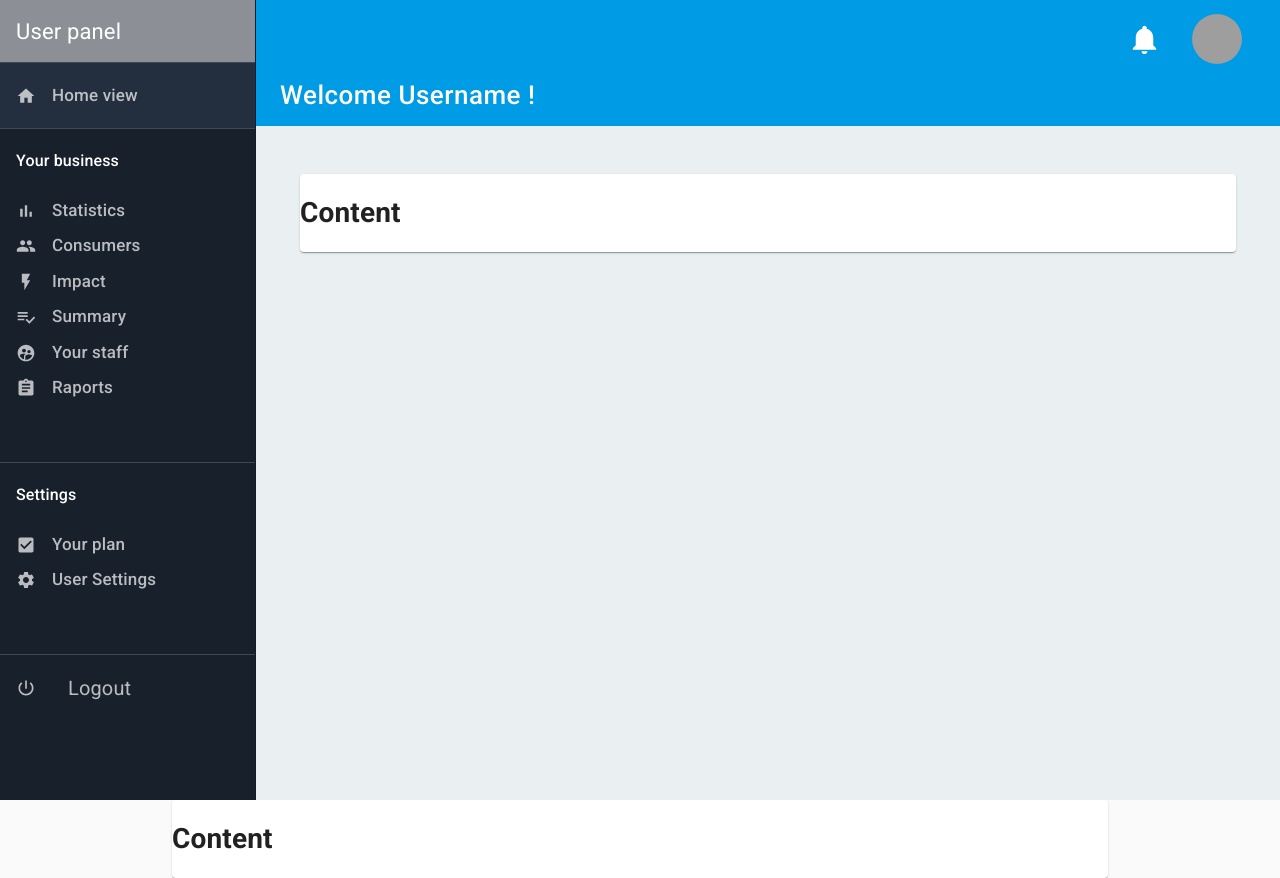
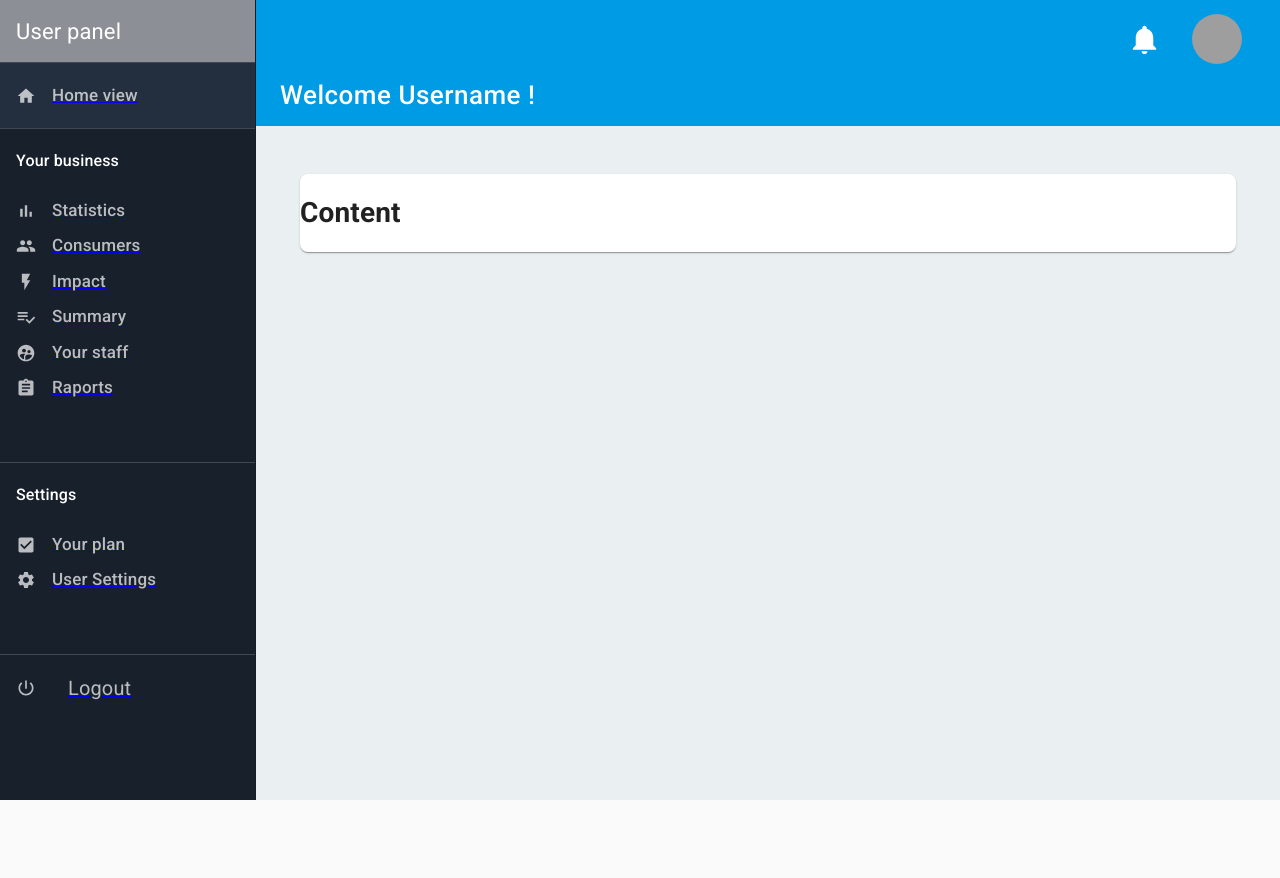
Before and after one commit to urbrob/pekao, a React (Create React App) app in the folder app/: page /user in a window 1280 px wide. After the commit the page ends 800 px from the top, so only its background shows below. Built offline with nearby package versions, Linux system fonts and the light colour scheme; grey boxes are pictures that could not be loaded.

Commit message:
add logout mechanic

```diff
--- a/app/src/App.js
+++ b/app/src/App.js
@@ -7,11 +7,12 @@ import {
 } from "react-router-dom";
 import Home from "./pages/Home"
 import NotFound from "./pages/404"
-import Login from "./pages/Login"
-import Register from "./pages/Register"
+import Login from "./pages/Authorization/Login"
+import Register from "./pages/Authorization/Register"
 import ApolloClient from "apollo-boost";
 import { ApolloProvider } from "react-apollo";
-import MainUserPanel from "./pages/MainUserPanel";
+import MainUserPanel from "./pages/UserPanel/MainUserPanel";
+import Logout from "./pages/Authorization/Logout";
 
 
 export const client = new ApolloClient({
@@ -32,6 +33,7 @@ function App() {
                         <Route exact path="/login" component={Login}/>
                         <Route exact path="/register" component={Register}/>
                         <Route exact path="/404" component={NotFound} />
+                        <Route exact path="/logout" component={Logout} />
                         <Redirect to="/404" />
                     </Switch>
                 </Router>
@@ -43,6 +45,7 @@ function App() {
                         <Route exact path="/login" component={Login}/>
                         <Route exact path="/register" component={Register}/>
                         <Route exact path="/404" component={NotFound} />
+                        <Route exact path="/logout" component={Logout} />
                         <Redirect to="/404" />
                     </Switch>
                 </Router>
--- a/app/src/Components/UserPanel/Navigator.js
+++ b/app/src/Components/UserPanel/Navigator.js
@@ -1,7 +1,7 @@
 import React from 'react';
 import PropTypes from 'prop-types';
 import clsx from 'clsx';
-import { withStyles } from '@material-ui/core/styles';
+import {withStyles} from '@material-ui/core/styles';
 import Divider from '@material-ui/core/Divider';
 import Drawer from '@material-ui/core/Drawer';
 import List from '@material-ui/core/List';
@@ -18,25 +18,26 @@ import Assignment from '@material-ui/icons/Assignment';
 import PlaylistAddCheck from '@material-ui/icons/PlaylistAddCheck';
 import FlashOn from '@material-ui/icons/FlashOn';
 import SupervisedUserCircle from '@material-ui/icons/SupervisedUserCircle';
+import {Link} from 'react-router-dom';
 
 const categories = [
     {
         id: 'Your business',
         children: [
-            { id: 'Statistics', icon: <BarChart />},
-            { id: 'Consumers', icon: <PeopleIcon /> },
-            { id: 'Impact', icon: <FlashOn /> },
-            { id: 'Summary', icon: <PlaylistAddCheck /> },
-            { id: 'Your staff', icon: <SupervisedUserCircle /> },
-            { id: 'Raports', icon: <Assignment /> },
+            {id: 'Statistics', icon: <BarChart/>, link: '/UserPanel/Statistics'},
+            {id: 'Consumers', icon: <PeopleIcon/>, link: '/UserPanel/Consumers'},
+            {id: 'Impact', icon: <FlashOn/>, link: '/UserPanel/Impact'},
+            {id: 'Summary', icon: <PlaylistAddCheck/>, link: '/UserPanel/Summary'},
+            {id: 'Your staff', icon: <SupervisedUserCircle/>, link: '/UserPanel/Staff'},
+            {id: 'Raports', icon: <Assignment/>, link: '/UserPanel/Raports'},
 
         ],
     },
     {
         id: 'Settings',
         children: [
-            { id: 'Your plan', icon: <CheckBoxIcon /> },
-            { id: 'User Settings', icon: <SettingsIcon /> },
+            {id: 'Your plan', icon: <CheckBoxIcon/>, link: '/UserPanel/Plan'},
+            {id: 'User Settings', icon: <SettingsIcon/>, link: '/UserPanel/Settings'},
         ],
     },
 ];
@@ -101,7 +102,7 @@ const styles = theme => ({
 });
 
 function Navigator(props) {
-    const { classes, ...other } = props;
+    const {classes, ...other} = props;
 
     return (
         <Drawer variant="permanent" {...other}>
@@ -109,9 +110,10 @@ function Navigator(props) {
                 <ListItem className={clsx(classes.firebase, classes.item, classes.itemCategory)}>
                     User panel
                 </ListItem>
+                <Link to={'/user'}>
                 <ListItem className={clsx(classes.item, classes.itemCategory)}>
                     <ListItemIcon className={classes.itemIcon}>
-                        <HomeIcon />
+                        <HomeIcon/>
                     </ListItemIcon>
                     <ListItemText
                         classes={{
@@ -121,7 +123,8 @@ function Navigator(props) {
                         Home view
                     </ListItemText>
                 </ListItem>
-                {categories.map(({ id, children }) => (
+                </Link>
+                {categories.map(({id, children}) => (
                     <React.Fragment key={id}>
                         <ListItem className={classes.categoryHeader}>
                             <ListItemText
@@ -132,7 +135,8 @@ function Navigator(props) {
                                 {id}
                             </ListItemText>
                         </ListItem>
-                        {children.map(({ id: childId, icon, active }) => (
+                        {children.map(({id: childId, icon, active, link}) => (
+                            <Link to={link}>
                                 <ListItem
                                     key={childId}
                                     button
@@ -147,18 +151,21 @@ function Navigator(props) {
                                         {childId}
                                     </ListItemText>
                                 </ListItem>
+                            </Link>
                         ))}
-                        <Divider className={classes.divider} />
+                        <Divider className={classes.divider}/>
                     </React.Fragment>
                 ))}
-                <ListItem className={classes.itemLogout} >
+                <Link to={'/logout'}>
+                <ListItem className={classes.itemLogout}>
                     <ListItemIcon className={classes.itemIcon}>
                         <PowerSettingsNewIcon fontSize="large"/>
                     </ListItemIcon>
-                    <ListItem >
+                    <ListItem>
                         Logout
                     </ListItem>
                 </ListItem>
+                </Link>
 
             </List>
         </Drawer>
--- a/app/src/Components/UserPanel/UserPanel.js
+++ b/app/src/Components/UserPanel/UserPanel.js
@@ -6,7 +6,8 @@ import CssBaseline from '@material-ui/core/CssBaseline';
 import Hidden from '@material-ui/core/Hidden';
 import Navigator from './Navigator';
 import Header from './Header';
-import Content from "./MainContent";
+import MainContent from "./MainContent";
+
 
 let theme = createMuiTheme({
     typography: {
@@ -176,7 +177,7 @@ class UserPanel extends React.Component {
                     <div className={classes.appContent}>
                         <Header onDrawerToggle={this.handleDrawerToggle} />
                         <main className={classes.mainContent}>
-                            <Content/>
+                            <MainContent/>
                         </main>
                     </div>
                 </div>
--- /dev/null
+++ b/app/src/pages/Authorization/Logout.js
@@ -0,0 +1,20 @@
+import React, { Component } from "react";
+import { Redirect } from "react-router-dom";
+
+export default class Logout extends Component {
+    componentDidMount(){
+        localStorage.removeItem('token');
+    }
+    render() {
+        return(
+            <React.Fragment>
+                <div >
+                    You have been logged out
+                </div>
+                <Redirect to={'/'}/>
+            </React.Fragment>
+
+
+        )
+    }
+}
--- a/app/src/pages/MainUserPanel.js
+++ b/app/src/pages/UserPanel/MainUserPanel.js
@@ -1,13 +1,13 @@
 import React, {Component} from 'react';
-import UserPanel from '../Components/UserPanel/UserPanel'
-import Content from '../Components/UserPanel/MainContent'
+import UserPanel from '../../Components/UserPanel/UserPanel'
 
 export class MainUserPanel extends Component {
     render() {
         return (
             <React.Fragment>
-                <UserPanel/>
-                <Content/>
+                <UserPanel>
+
+                </UserPanel>
             </React.Fragment>
 
         );
```
Also changed, not shown: app/src/pages/Authorization/Login.js (renamed from app/src/pages/Login.js), app/src/pages/Authorization/Register.js (renamed from app/src/pages/Register.js). Lines whose indentation alone changed are shown as unchanged.
